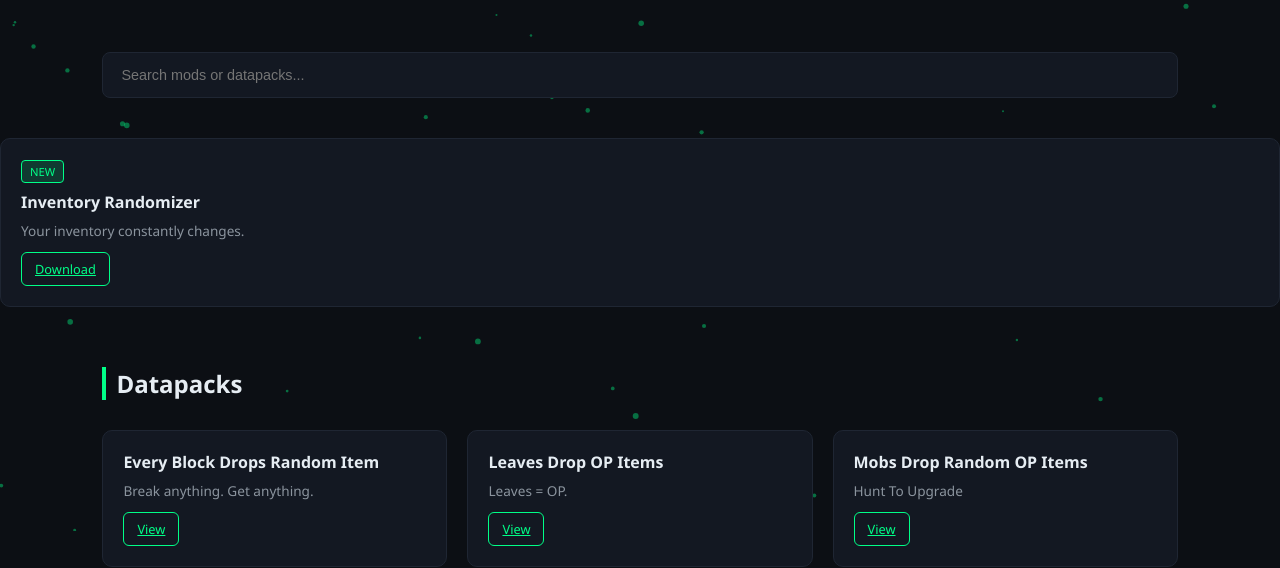
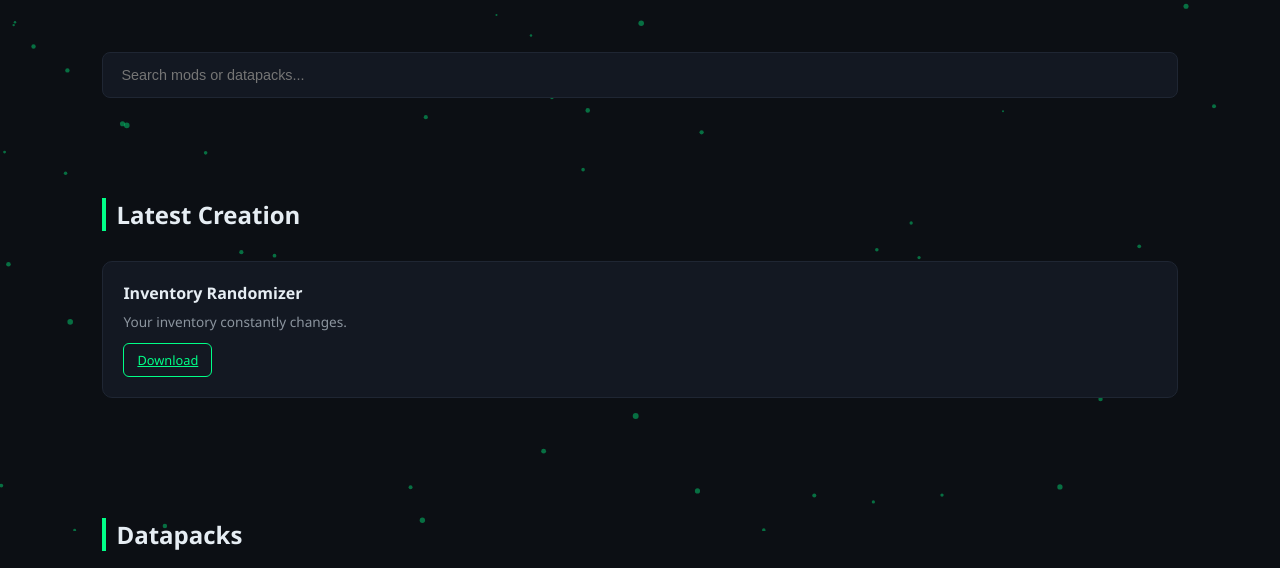
Before and after one commit to AnshSharma07/Modular-Boy-Ansh-Site, a plain HTML site: page index.html in a window 1280 px wide. Shown: the part 269-837 px from the top of the page. Drawn offline with Linux system fonts and the light colour scheme.

Commit message:
Update index.html

```diff
--- a/index.html
+++ b/index.html
@@ -238,12 +238,18 @@ footer{
     <input type="text" id="searchInput" placeholder="Search mods or datapacks...">
 </div>
 
+<section id="latest">
+<h2>Latest Creation</h2>
+<div class="grid">
+
 <div class="card">
-<div class="upcoming-badge">NEW</div>
 <h3>Inventory Randomizer</h3>
 <p>Your inventory constantly changes.</p>
 <a class="button" href="https://www.mediafire.com/file/fkettgr6915vz86/Inventory_Randomizer.jar/file" target="_blank">Download</a>
 </div>
+
+</div>
+</section>
 
 <section id="datapacks">
 <h2>Datapacks</h2>
```
